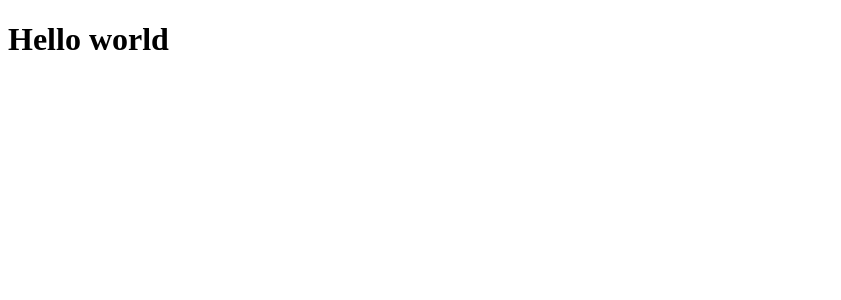
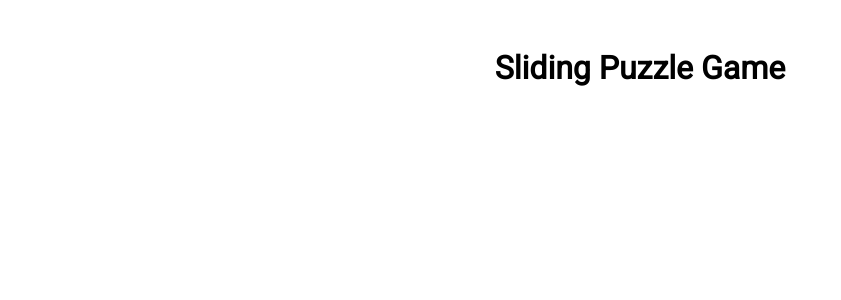
Before and after one commit to rotimi-babalola/sliding-puzzle-game, a React app: page / in a window 1280 px wide. Shown: the top 300 px of the page, without its empty margins (0-841 px from the left). Built offline with nearby package versions, Linux system fonts and the light colour scheme.

Commit message:
feature: add Puzzle component

```diff
--- a/client/index.html
+++ b/client/index.html
@@ -5,6 +5,7 @@
   <meta charset="UTF-8">
   <meta name="viewport" content="width=device-width, initial-scale=1.0">
   <meta http-equiv="X-UA-Compatible" content="ie=edge">
+  <link href='http://fonts.googleapis.com/css?family=Roboto' rel='stylesheet' type='text/css'>
   <title>Sliding Puzzle</title>
 </head>
 
--- /dev/null
+++ b/client/src/components/Puzzle.jsx
@@ -0,0 +1,11 @@
+import React from 'react';
+
+import '../styles/scss/puzzle.scss';
+
+const Puzzle = () => (
+  <div className="puzzle">
+    <h1 className="heading">Sliding Puzzle Game</h1>
+  </div>
+);
+
+export default Puzzle;
--- a/client/src/index.jsx
+++ b/client/src/index.jsx
@@ -4,9 +4,13 @@ import { Provider } from 'react-redux';
 
 import store from './store';
 
+import Puzzle from './components/Puzzle';
+
+import './styles/scss/app.scss';
+
 const App = () => (
   <Provider store={store}>
-    <h1>Hello world</h1>
+    <Puzzle />
   </Provider>
 );
 
--- /dev/null
+++ b/client/src/styles/css/app.css
@@ -0,0 +1,9 @@
+html {
+  box-sizing: border-box; }
+
+*, *:before, *:after {
+  box-sizing: inherit; }
+
+body {
+  padding: 20px;
+  font-family: "Roboto", Arial, Helvetica, sans-serif; }
--- /dev/null
+++ b/client/src/styles/css/puzzle.css
@@ -0,0 +1,2 @@
+.heading {
+  text-align: center; }
--- /dev/null
+++ b/client/src/styles/scss/app.scss
@@ -0,0 +1,12 @@
+html {
+  box-sizing: border-box;
+}
+
+*, *:before, *:after {
+  box-sizing: inherit;
+}
+
+body {
+  padding: 20px;
+  font-family: "Roboto", Arial, Helvetica, sans-serif;
+}
--- /dev/null
+++ b/client/src/styles/scss/puzzle.scss
@@ -0,0 +1,3 @@
+.heading {
+  text-align: center;
+}
--- a/package.json
+++ b/package.json
@@ -52,6 +52,7 @@
     "react": "^16.8.6",
     "react-dom": "^16.8.6",
     "react-redux": "^7.0.3",
+    "react-spring": "^8.0.19",
     "redux": "^4.0.1",
     "redux-logger": "^3.0.6",
     "reselect": "^4.0.0",
```
Also changed, not shown: 1 other file (tests, documents, lock files or other folders).
